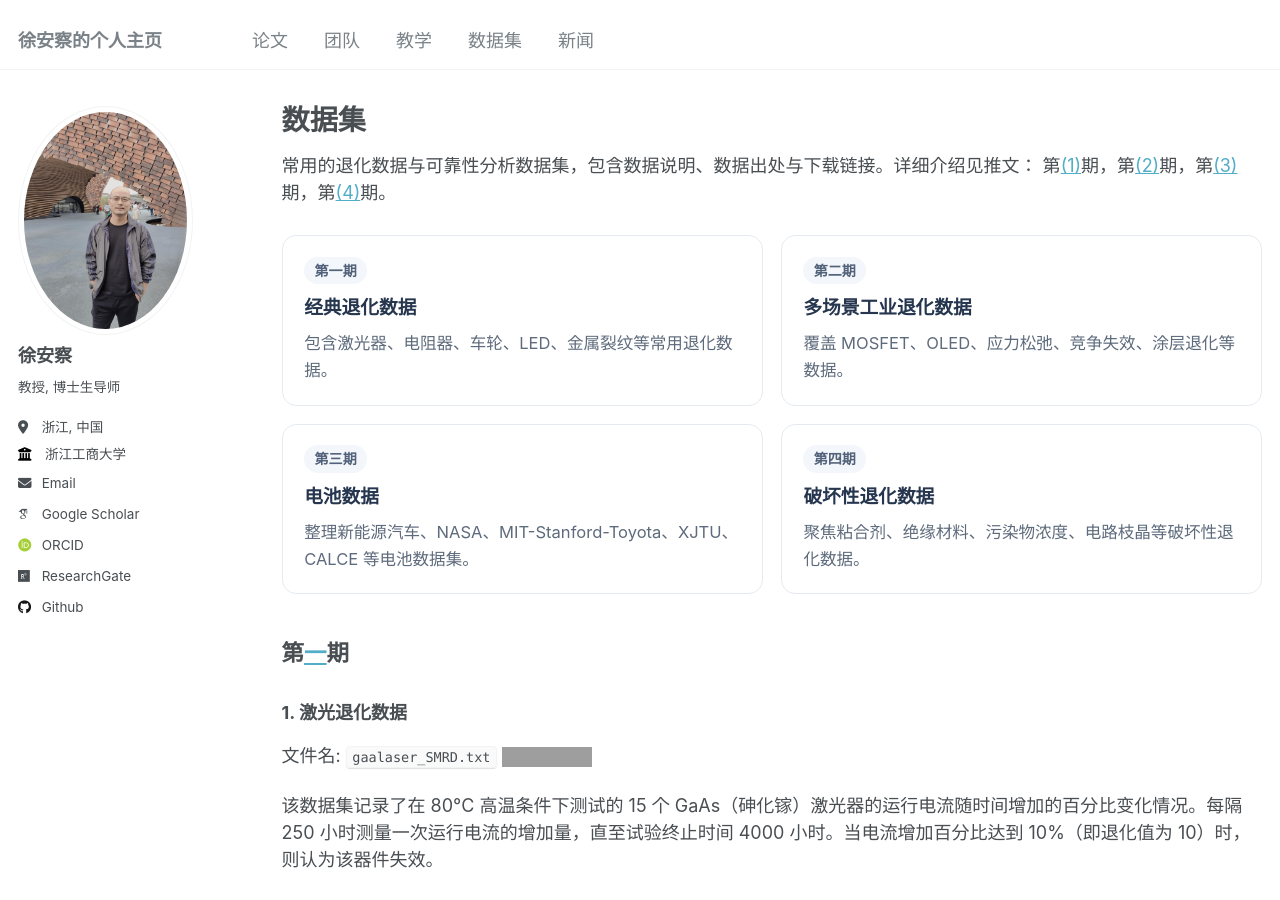
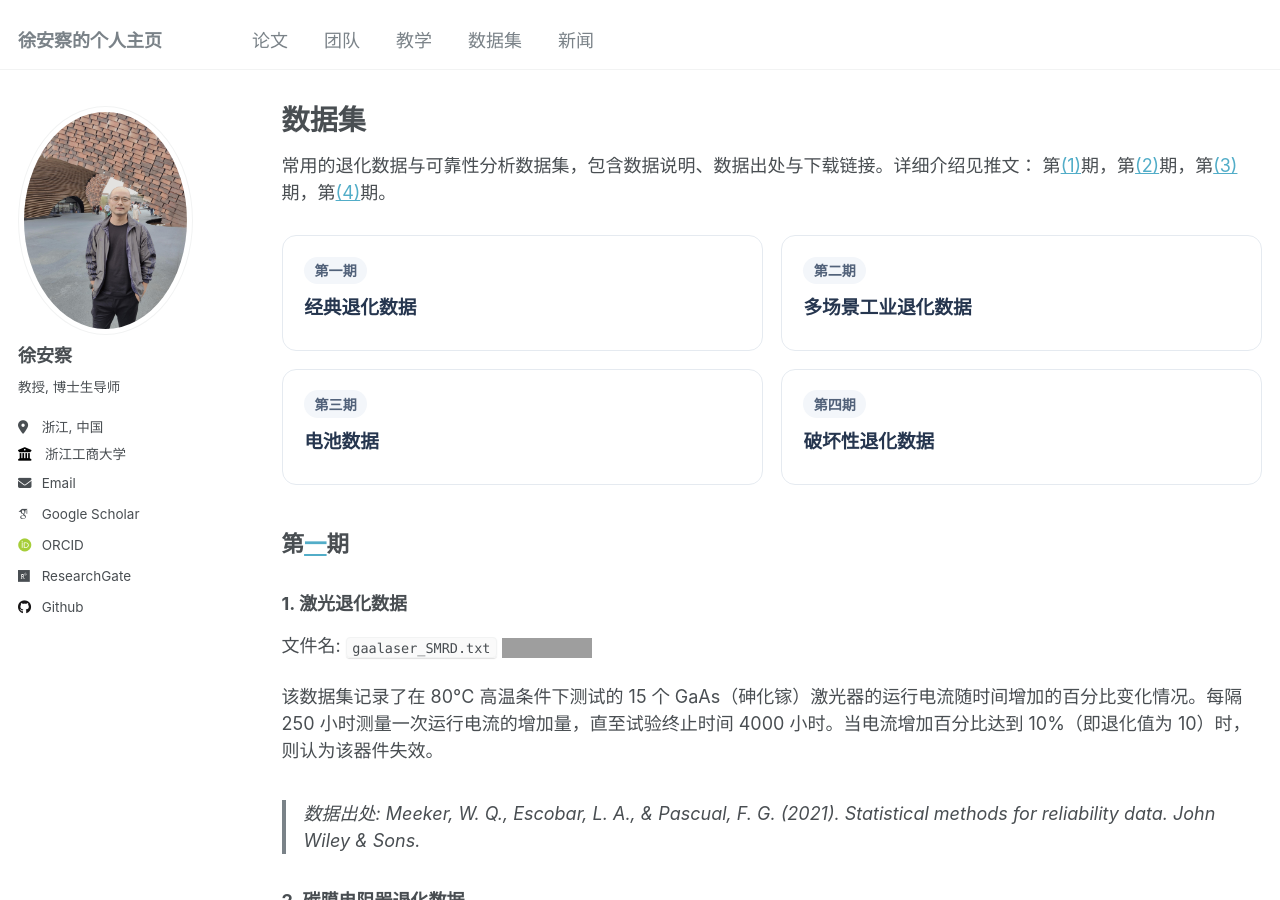
Before and after one commit to XU-ANCHA/XU-ANCHA.github.io, a Jekyll site: the page built from _pages/datasets.md, in a window 1280 px wide and 900 px high. Built offline with Jekyll 4.4.1, drawn with Linux system fonts in a browser that asks for light colours; some web fonts are replaced; grey boxes are pictures that could not be loaded.

Commit message:
Update datasets.md

```diff
--- a/_pages/datasets.md
+++ b/_pages/datasets.md
@@ -12,25 +12,21 @@ author_profile: true
   <a class="dataset-overview-card" href="#phase-1">
     <span class="dataset-overview-card__tag">第一期</span>
     <strong>经典退化数据</strong>
-    <p>包含激光器、电阻器、车轮、LED、金属裂纹等常用退化数据。</p>
   </a>
 
   <a class="dataset-overview-card" href="#phase-2">
     <span class="dataset-overview-card__tag">第二期</span>
     <strong>多场景工业退化数据</strong>
-    <p>覆盖 MOSFET、OLED、应力松弛、竞争失效、涂层退化等数据。</p>
   </a>
 
   <a class="dataset-overview-card" href="#phase-3">
     <span class="dataset-overview-card__tag">第三期</span>
     <strong>电池数据</strong>
-    <p>整理新能源汽车、NASA、MIT-Stanford-Toyota、XJTU、CALCE 等电池数据集。</p>
   </a>
 
   <a class="dataset-overview-card" href="#phase-4">
     <span class="dataset-overview-card__tag">第四期</span>
     <strong>破坏性退化数据</strong>
-    <p>聚焦粘合剂、绝缘材料、污染物浓度、电路枝晶等破坏性退化数据。</p>
   </a>
 
 </div>
```
